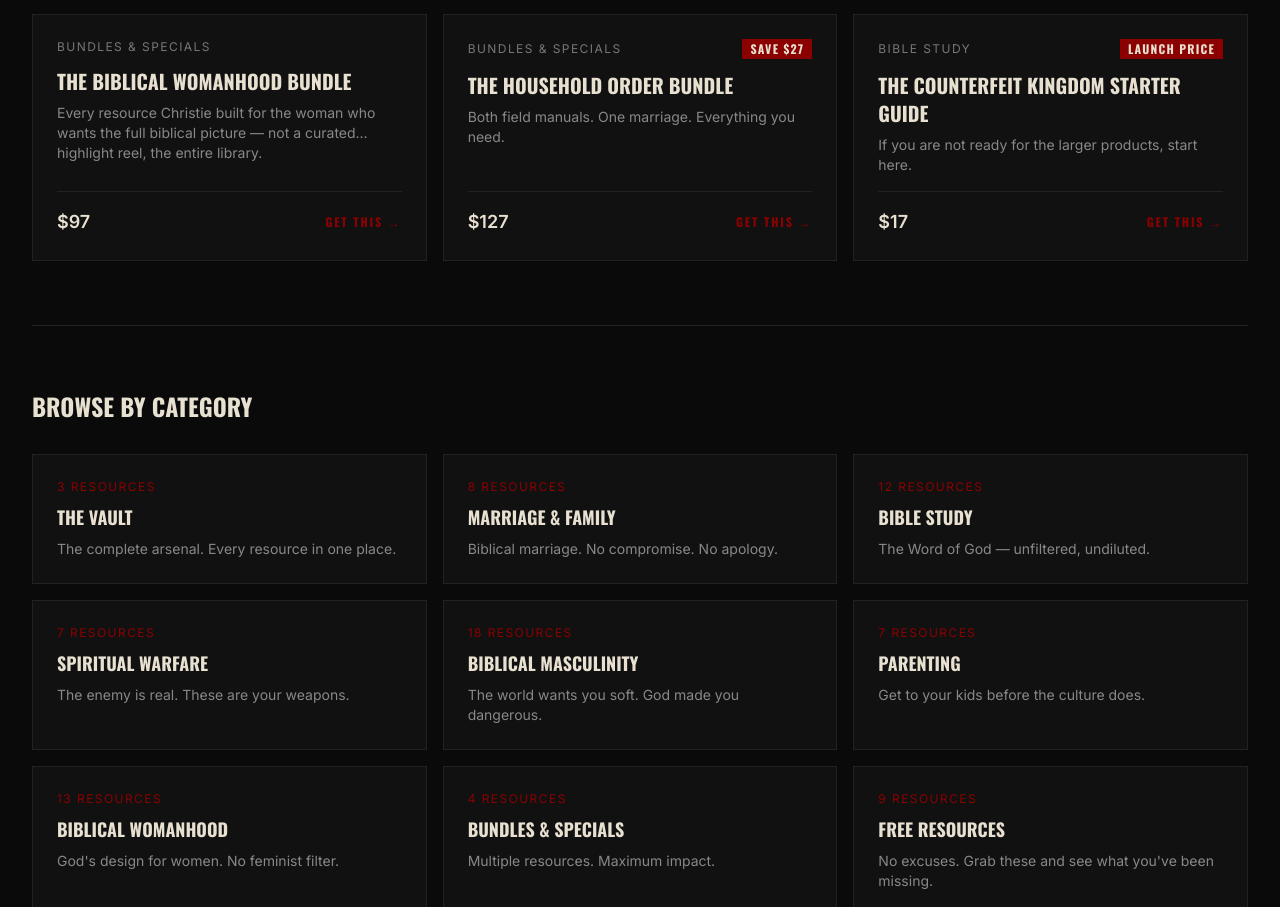
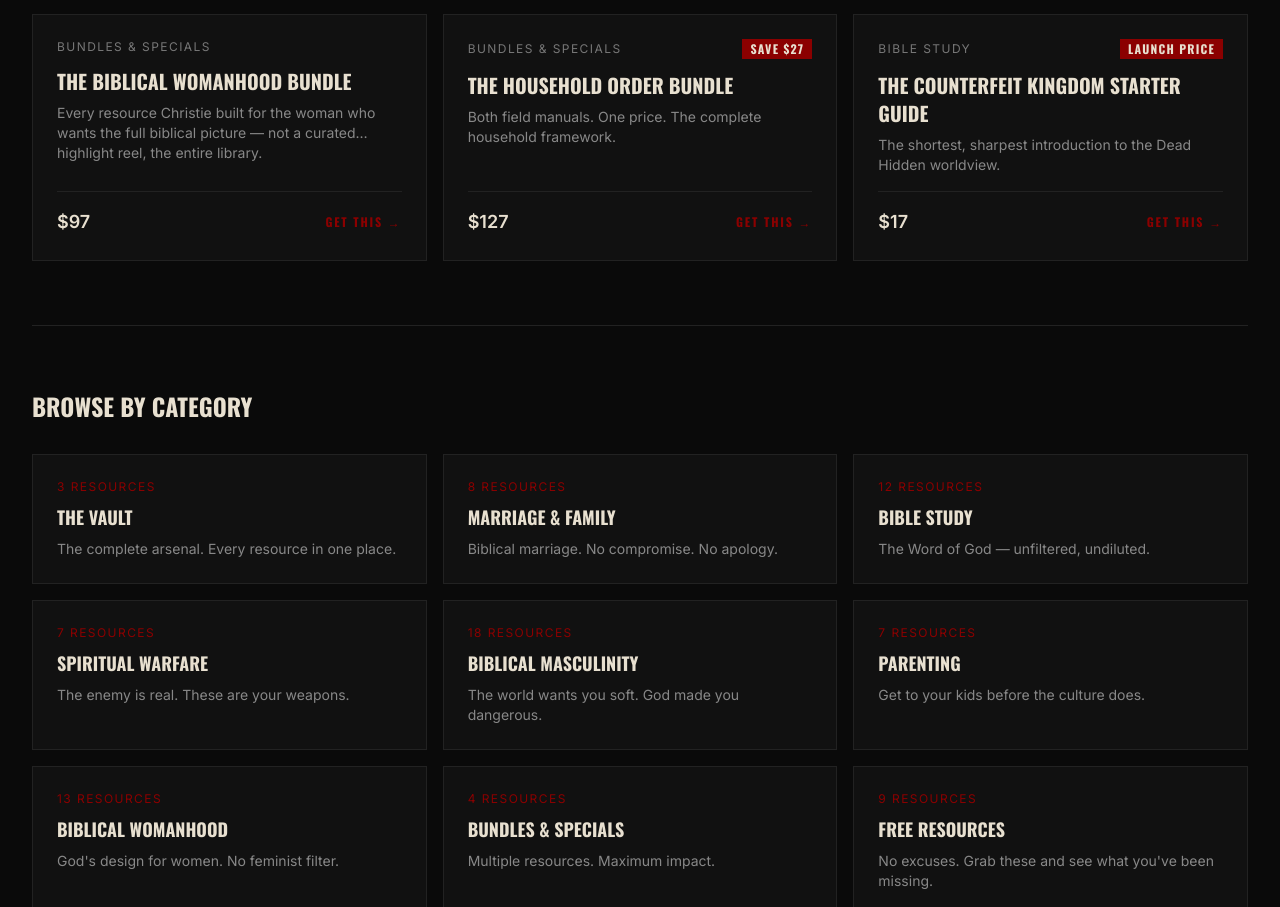
Before and after one commit to bib1611/deadhidden, a Next.js app: page /store in a window 1280 px wide. Shown: the part 6630-7537 px from the top of the page. Built offline with nearby package versions, Linux system fonts and the light colour scheme.

Commit message:
fix: remove phantom recording/study guide from bundle, fix counterfeit kingdom desc

```diff
--- a/src/data/products.ts
+++ b/src/data/products.ts
@@ -1599,8 +1599,8 @@ export const products: Product[] = [
   {
     slug: "household-order-bundle",
     name: "The Household Order Bundle",
-    tagline: "Both field manuals. One marriage. Everything you need.",
-    description: "The Biblical Man Field Manual + The Biblical Woman Field Manual + the Household Order Study Guide (4-week couples reading plan with diagnostic worksheet) + a private teaching recording. For the marriage that needs both sides of the equation.",
+    tagline: "Both field manuals. One price. The complete household framework.",
+    description: "The Biblical Man Field Manual + The Biblical Woman Field Manual. 26 chapters. 6 bonus documents. The masculine wound diagnosis and the feminine wound diagnosis side by side. For the household that is ready to stop performing and start rebuilding.",
     priceCents: 12700,
     priceLabel: "$127",
     originalPriceCents: 15400,
@@ -1617,8 +1617,8 @@ export const products: Product[] = [
   {
     slug: "counterfeit-kingdom-starter-guide",
     name: "The Counterfeit Kingdom Starter Guide",
-    tagline: "If you are not ready for the larger products, start here.",
-    description: "35-page PDF guide. 5 lessons on recognizing counterfeit authority in religious language, reading prophecy without getting sloppy, and the remnant mindset. Includes scripture index, printable doctrine map, and audio walkthrough from Adam.",
+    tagline: "The shortest, sharpest introduction to the Dead Hidden worldview.",
+    description: "The entry point. Five lessons on the dispensational framework that drives everything on this site — rightly dividing the word of truth, recognizing counterfeit authority in religious language, reading prophecy without getting sloppy, and the remnant mindset that refuses to flatten the Bible into one comfortable reading. Includes scripture index and printable doctrine map.",
     priceCents: 1700,
     priceLabel: "$17",
     category: "bible-study",
```
Also changed, not shown: 1 other file (tests, documents, lock files or other folders).
